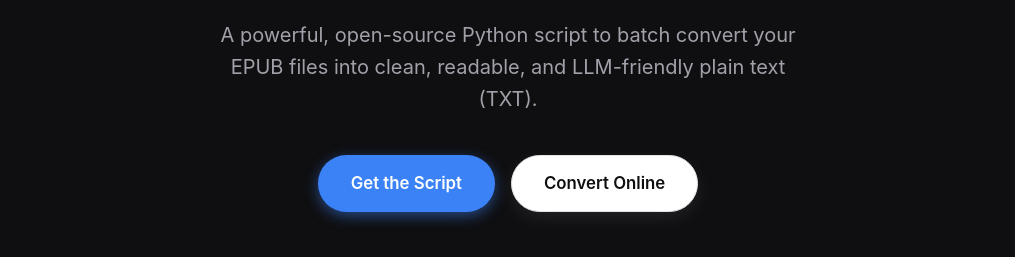
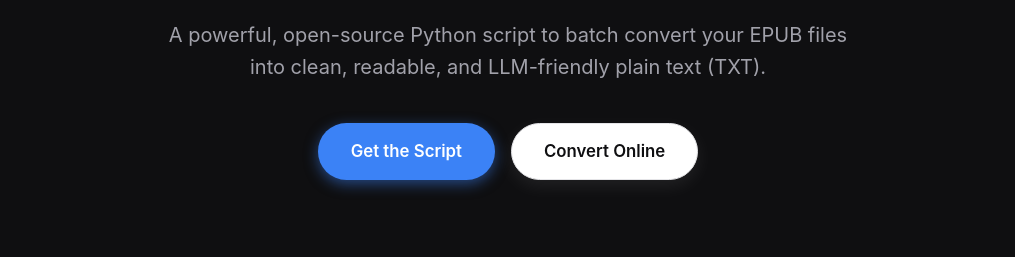
Before and after one commit to SPACESODA/epub2txt, a plain HTML site: page index.html in a window 1280 px wide. Shown: the part 280-537 px from the top of the page, without its empty margins (132-1147 px from the left). Drawn offline with nearby package versions, Linux system fonts and the light colour scheme.

Commit message:
Update style.css

```diff
--- a/css/style.css
+++ b/css/style.css
@@ -110,7 +110,7 @@ header {
 .hero p {
     font-size: 1.25rem;
     color: #A1A1AA;
-    max-width: 600px;
+    max-width: 680px;
     margin: 0 auto 40px;
 }
 
```
